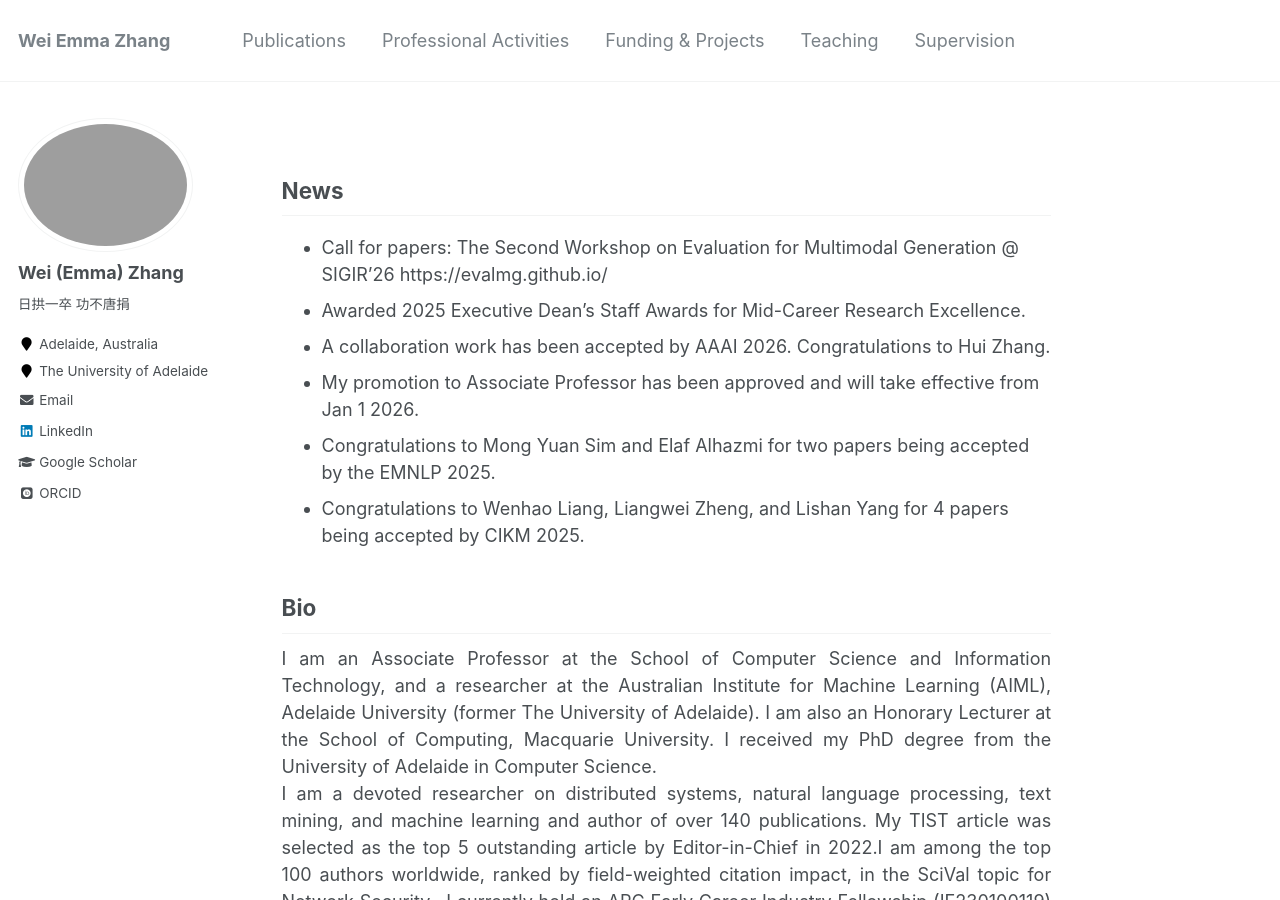
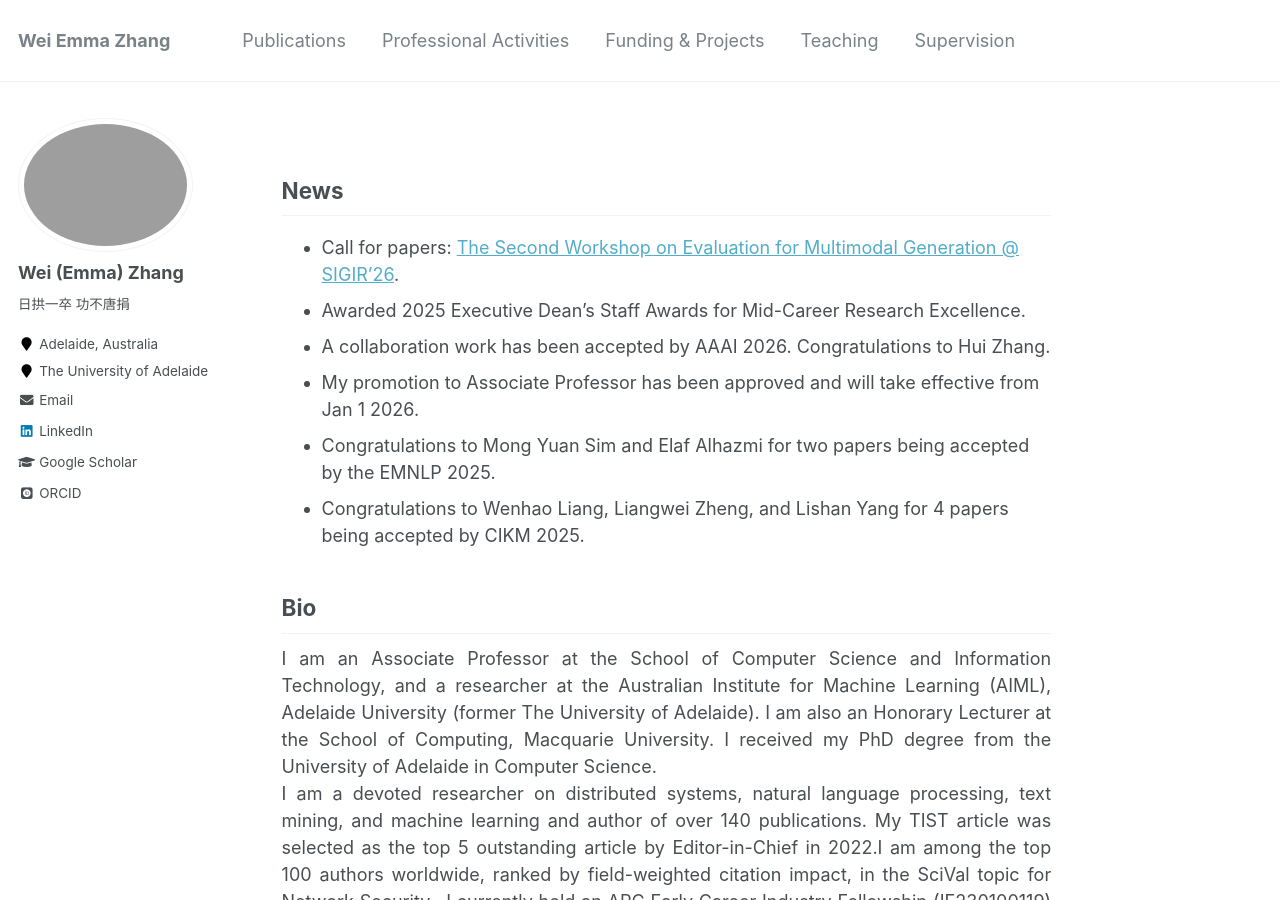
Before and after one commit to weiezhang/weiezhang.github.io, a Jekyll site: the page built from _pages/about.md, in a window 1280 px wide and 900 px high. Built offline with Jekyll 4.4.1, drawn with Linux system fonts in a browser that asks for light colours; some web fonts are replaced.

Commit message:
Update about.md

```diff
--- a/_pages/about.md
+++ b/_pages/about.md
@@ -9,7 +9,7 @@ redirect_from:
 ---
 
 ## News
-* Call for papers: The Second Workshop on Evaluation for Multimodal Generation @ SIGIR'26 https://evalmg.github.io/
+* Call for papers: [The Second Workshop on Evaluation for Multimodal Generation @ SIGIR'26](https://evalmg.github.io/).
 * Awarded 2025 Executive Dean's Staff Awards for Mid-Career Research Excellence.
 * A collaboration work has been accepted by AAAI 2026. Congratulations to Hui Zhang.
 * My promotion to Associate Professor has been approved and will take effective from Jan 1 2026.
```
